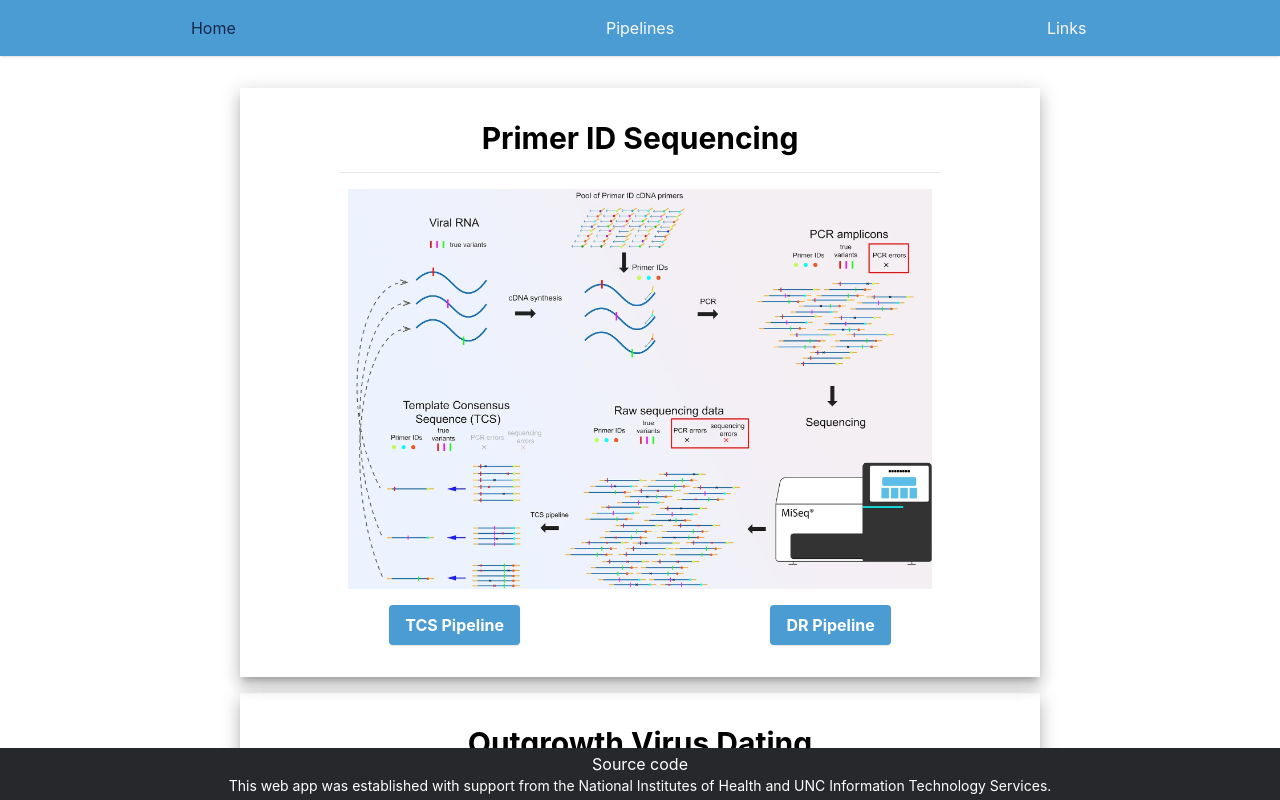
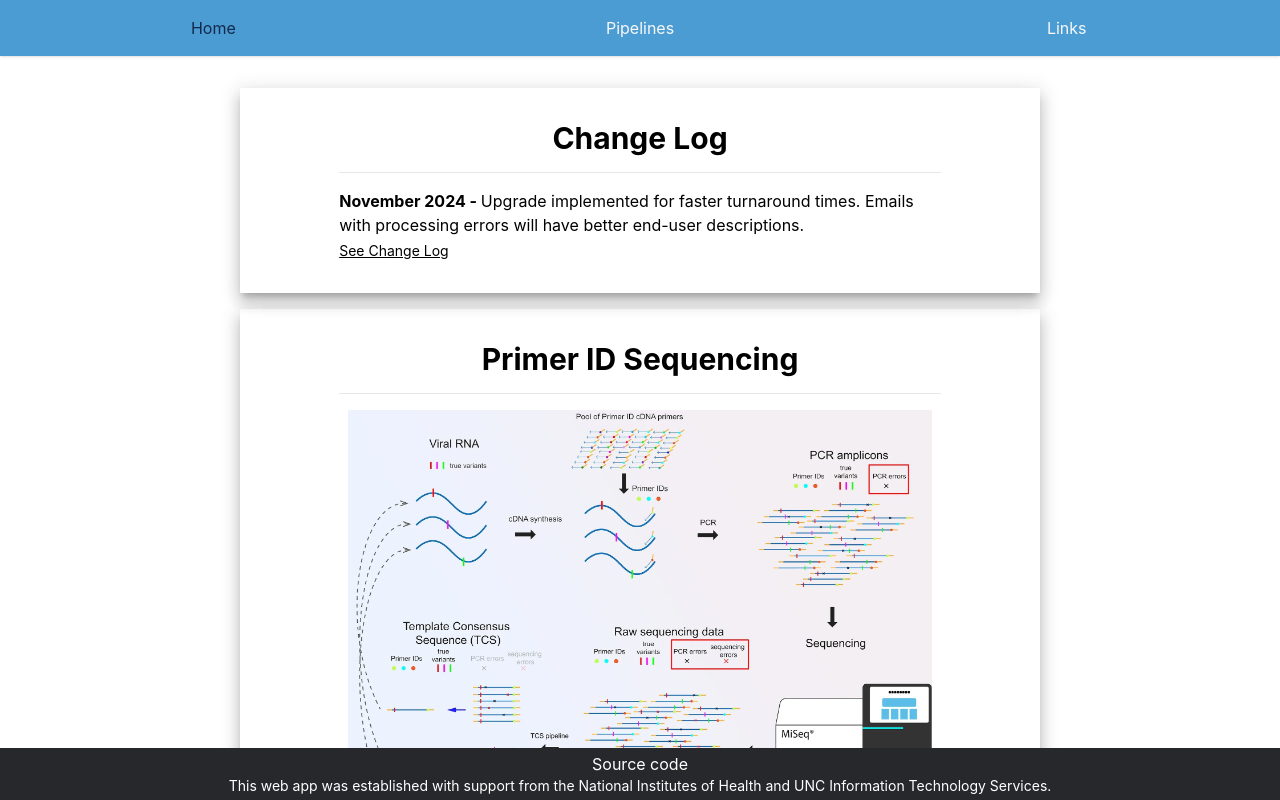
Before and after one commit to clarkmu/primer-id, a Next.js app: page / in a window 1280 px wide. Built offline with nearby package versions, Linux system fonts and the light colour scheme.

Commit message:
Add change log

```diff
--- /dev/null
+++ b/src/components/ChangeLog.tsx
@@ -0,0 +1,39 @@
+type ChangeLog = {
+  date: String;
+  body: String;
+};
+
+export const changeLogList: ChangeLog[] = [
+  {
+    date: "November 2024",
+    body: "Upgrade implemented for faster turnaround times. Emails with processing errors will have better end-user descriptions.",
+  },
+  {
+    date: "May 2024",
+    body: "TCS pipeline can save amplicons to computer for later use.  Use the checkbox labeled 'Save amplicons for later use on this computer.' under 'Start Your Run'. ",
+  },
+  {
+    date: "January 2024",
+    body: "Dropbox has been removed as a way to upload sequences to all pipelines due to changing requirements.",
+  },
+];
+
+export const Log = ({ log }: { log: ChangeLog }) => (
+  <span className="text-base">
+    <span className="font-bold">{log["date"]} - </span>
+    {log["body"]}
+  </span>
+);
+
+export default function ChangeLog() {
+  return (
+    <div className="flex flex-col gap-6 divide-y-2">
+      <div className="font-bolder text-xl">Change Log</div>
+      {changeLogList.map((log, i) => (
+        <span key={`change_log_${i}`} className="pt-3">
+          <Log log={log} />
+        </span>
+      ))}
+    </div>
+  );
+}
--- a/src/components/home/Page.tsx
+++ b/src/components/home/Page.tsx
@@ -3,16 +3,18 @@ import usePrideMonthStyling from "@/hooks/usePrideMonthStyling";
 import Paper from "@/components/form/Paper";
 import { useRouter } from "next/router";
 import ImageWithOverlay from "./ImageWithOverlay";
+import { changeLogList, Log } from "../ChangeLog";
 
-const Card = ({ title, src, alt, Buttons, priority }) => {
+const Card = ({ title, src, alt, Buttons, priority, Body }) => {
   const [titleStyle, titleTextStyle] = usePrideMonthStyling();
 
   return (
     <Paper className={`flex flex-col gap-4 items-center ${titleStyle}`}>
       <div className={`text-3xl font-bold ${titleTextStyle}`}>{title}</div>
       <hr className="w-[80%]" />
-      <ImageWithOverlay src={src} alt={alt} priority={priority} />
-      <Buttons />
+      {src && <ImageWithOverlay src={src} alt={alt} priority={priority} />}
+      {Buttons && <Buttons />}
+      {Body && Body}
     </Paper>
   );
 };
@@ -22,6 +24,17 @@ export default function HomePage() {
 
   return (
     <div className="flex flex-col gap-4">
+      <Card
+        title="Change Log"
+        Body={
+          <div className="flex flex-col gap-1 w-4/5">
+            <Log log={changeLogList[0]} />
+            <a className="underline text-sm" href="/changelog">
+              See Change Log
+            </a>
+          </div>
+        }
+      />
       <Card
         title="Primer ID Sequencing"
         src="/primeridbanner.webp"
--- /dev/null
+++ b/src/pages/changelog.tsx
@@ -0,0 +1,5 @@
+import ChangeLog from "@/components/ChangeLog";
+
+export default function Contact() {
+  return <ChangeLog />;
+}
```
